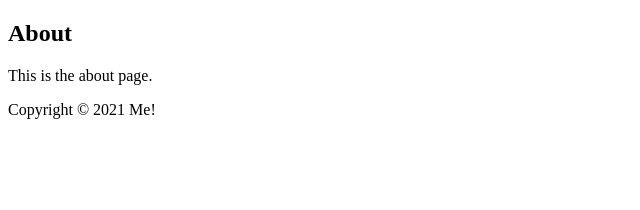
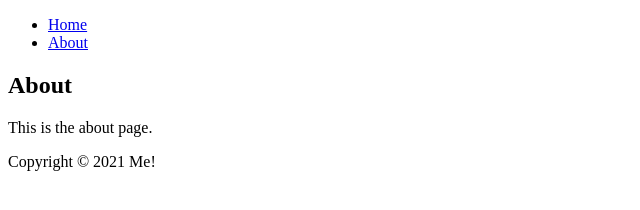
Before and after one commit to juliennecodes/explore-gatsby, a Gatsby site: page /about in a window 1280 px wide. Shown: the whole page, without its empty margins (0-640 px from the left). Built offline with nearby package versions, Linux system fonts and the light colour scheme; Gatsby itself is replaced by a stand-in of ours.

Commit message:
added navigation between pages, used link component imported from gatsby

```diff
--- /dev/null
+++ b/src/components/header.js
@@ -0,0 +1,20 @@
+import React from "react";
+import {Link} from "gatsby";
+
+export default function Header(){
+    return(
+        <header>
+            <nav className="navigation">
+                <ul className="navigation-links">
+                    <li className="navigation-link">
+                        <Link to="/">Home</Link>
+                    </li>
+
+                    <li className="navigation-link">
+                        <Link to="/about">About</Link>
+                    </li>
+                </ul>
+            </nav>
+        </header>
+    )
+}
--- a/src/pages/about.js
+++ b/src/pages/about.js
@@ -1,12 +1,16 @@
 import React from "react";
+import Header from "../components/header";
 import Footer from "../components/footer";
 
 export default function About(){
     return(
-        <section className="about-page">
-            <h1>About</h1>
-            <p>This is the about page.</p>
+        <>
+            <Header />
+            <section className="about-page">
+                <h1>About</h1>
+                <p>This is the about page.</p>
+            </section>
             <Footer />
-        </section>
+        </>
     )
 }
```
Also changed, not shown: src/pages/index.js (+8 -3 lines).
